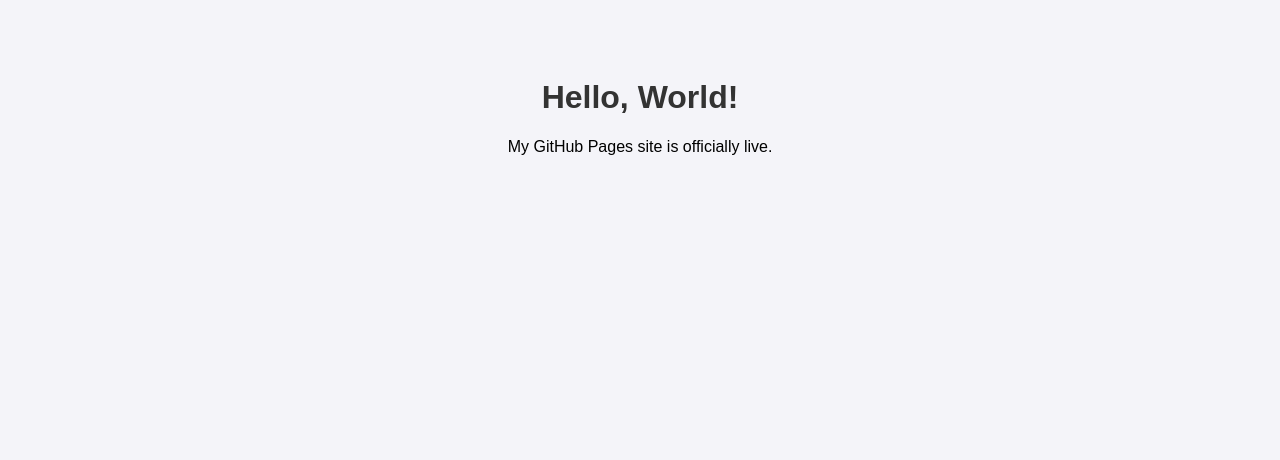
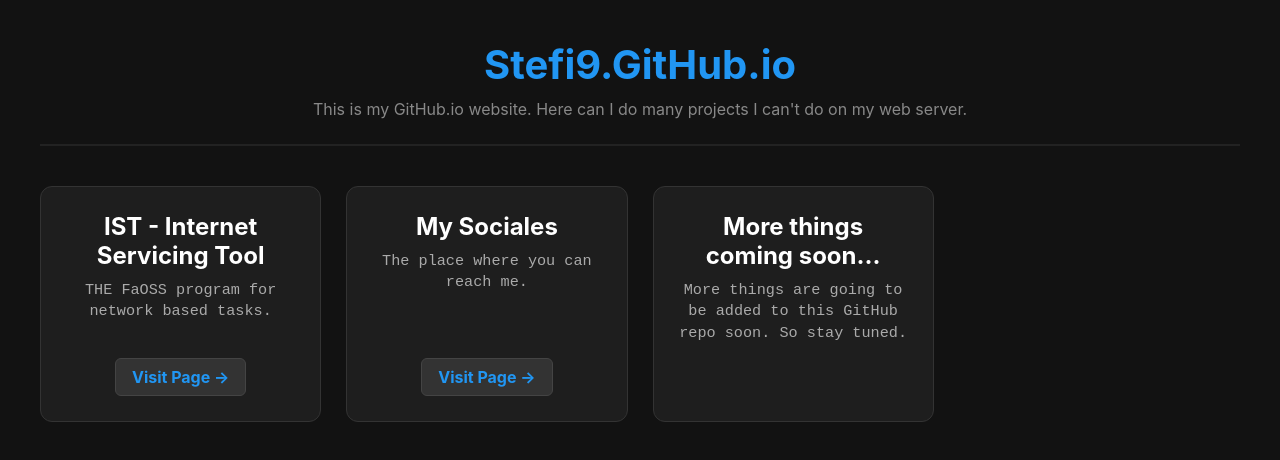
Before and after one commit to Stefi9/stefi9.github.io, a plain HTML site: page index.html in a window 1280 px wide. Drawn offline with Linux system fonts and the light colour scheme.

Commit message:
Updated the site

```diff
--- a/index.html
+++ b/index.html
@@ -3,19 +3,92 @@
 <head>
     <meta charset="UTF-8">
     <meta name="viewport" content="width=device-width, initial-scale=1.0">
-    <title>Welcome to My Website</title>
+    <title>Stefi9.GitHub.io</title>
     <style>
-        body {
-            font-family: Arial, sans-serif;
+        body { font-family: -apple-system, BlinkMacSystemFont, "Segoe UI", Roboto, sans-serif; background: #121212; color: #e0e0e0; padding: 40px; margin: 0; }
+
+        .header-container { text-align: center; margin-bottom: 40px; border-bottom: 2px solid #222; padding-bottom: 25px; }
+        h1 { font-size: 2.5rem; color: #2196f3; margin: 0 0 10px 0; }
+        p.subtitle { color: #888; margin: 0; }
+
+
+        .grid { display: grid; grid-template-columns: repeat(auto-fill, minmax(280px, 1fr)); gap: 25px; }
+
+        .social-card {
+            background: #1e1e1e;
+            border: 1px solid #333;
+            border-radius: 12px;
+            padding: 25px;
+            text-decoration: none;
+            color: inherit;
+            transition: transform 0.2s, border-color 0.2s;
+            display: flex;
+            flex-direction: column;
+            align-items: center;
             text-align: center;
-            background-color: #f4f4f9;
-            padding: 50px;
+            justify-content: space-between;
         }
-        h1 { color: #333; }
+        .social-card:hover { transform: translateY(-5px); border-color: #2196f3; background: #222; }
+
+        .platform-title {
+            font-size: 1.5rem;
+            font-weight: bold;
+            color: #fff;
+            margin-bottom: 10px;
+            display: flex;
+            align-items: center;
+            justify-content: center;
+            gap: 10px;
+        }
+        .handle { font-size: 0.95rem; color: #aaa; line-height: 1.4; margin-bottom: 20px; flex-grow: 1; font-family: monospace; }
+
+        .visit-btn {
+            background: #333;
+            border: 1px solid #444;
+            padding: 8px 16px;
+            border-radius: 6px;
+            font-weight: bold;
+            color: #2196f3;
+            transition: background 0.2s, color 0.2s;
+            margin-top: 15px;
+            width: max-content;
+        }
+        .social-card:hover .visit-btn { background: #2196f3; color: #121212; border-color: #2196f3; }
     </style>
 </head>
 <body>
-    <h1>Hello, World!</h1>
-    <p>My GitHub Pages site is officially live.</p>
+
+    <div class="header-container">
+        <h1>Stefi9.GitHub.io</h1>
+        <p class="subtitle">This is my GitHub.io website. Here can I do many projects I can't do on my web server.</p>
+    </div>
+
+    <div class="grid">
+
+        <a href="IST/index.html" target="_blank" class="social-card">
+            <div>
+                <div class="platform-title">IST - Internet Servicing Tool</div>
+                <div class="handle">THE FaOSS program for network based tasks.</div>
+            </div>
+            <div class="visit-btn">Visit Page →</div>
+        </a>
+
+        <a href="site/index.html" target="_blank" class="social-card">
+            <div>
+                <div class="platform-title">My Sociales</div>
+                <div class="handle">The place where you can reach me.</div>
+            </div>
+            <div class="visit-btn">Visit Page →</div>
+        </a>
+
+    <div class="social-card" style="cursor: default;">
+        <div>
+            <div class="platform-title">More things coming soon...</div>
+            <div class="handle">More things are going to be added to this GitHub repo soon. So stay tuned.</div>
+        </div>
+    </div>
+
+    </div>
+
 </body>
 </html>
```
Also changed, not shown: IST/index.html (added, +66 -0 lines), site/index.html (added, +96 -0 lines).
